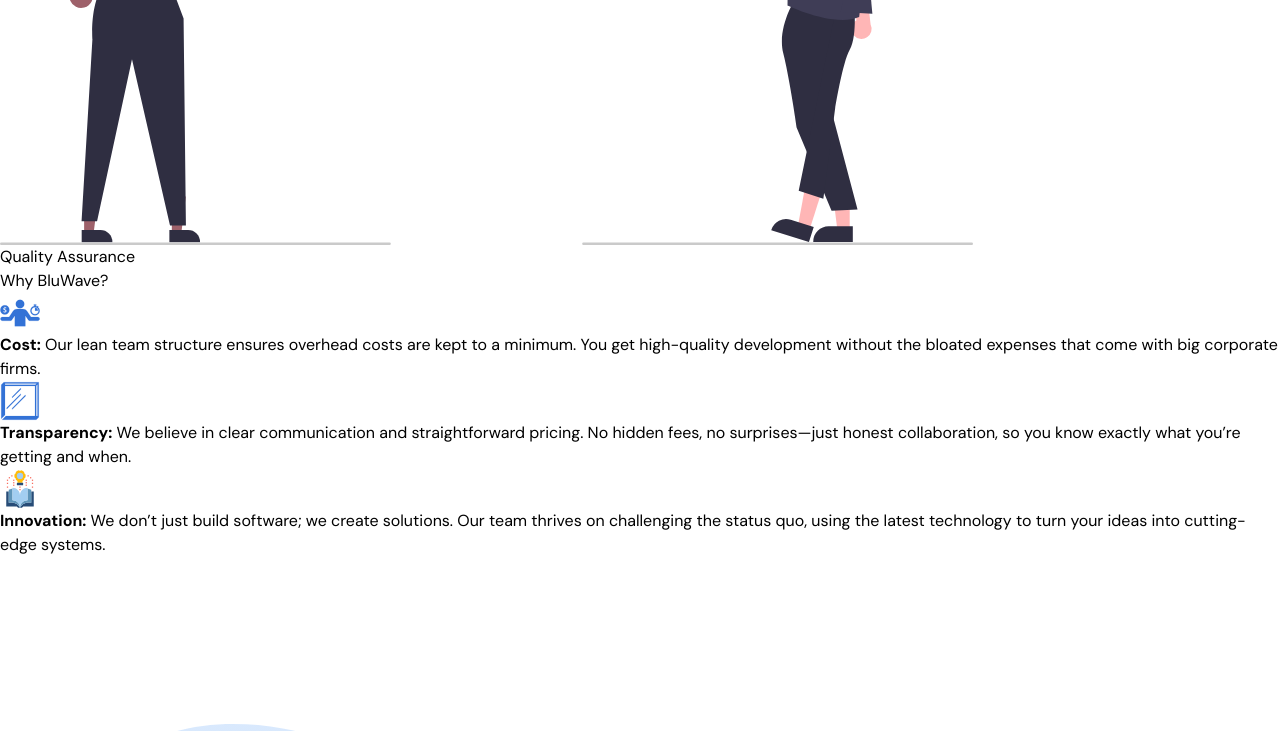
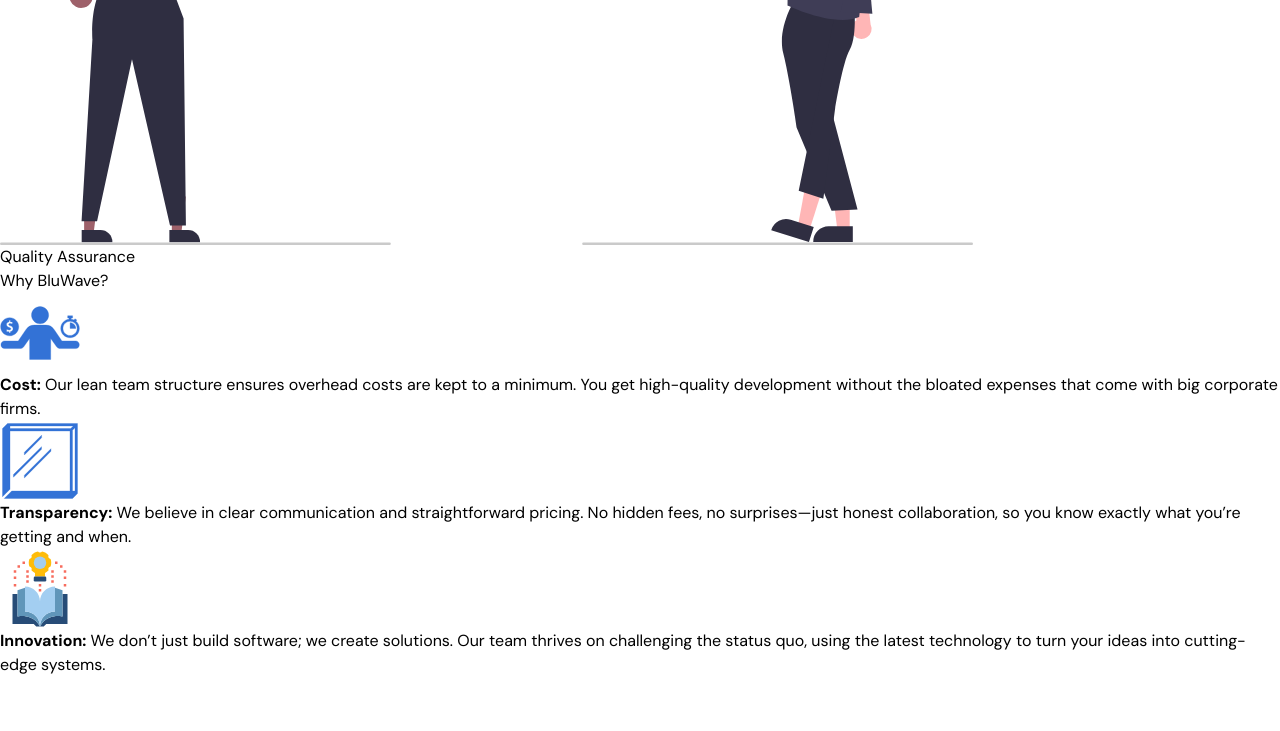
Before and after one commit to NicholasJardine/DeepBlu, a Next.js app: page / in a window 1280 px wide. Shown: the part 7050-7781 px from the top of the page. Built offline with nearby package versions, Linux system fonts and the light colour scheme.

Commit message:
made why us section responsive

```diff
--- a/src/components/waves.tsx
+++ b/src/components/waves.tsx
@@ -1,10 +1,31 @@
-// components/LottieAnimation.js
+// // components/LottieAnimation.js
+// import Lottie from "lottie-react";
+// import animationData from '@/assets/coder2.json'
+
+// const LottieAnimation = () => {
+//   return (
+//     <div style={{ width: 500, height: 500 }}>
+//       <Lottie animationData={animationData} loop={true} />
+//     </div>
+//   );
+// };
+
+// export default LottieAnimation;
+
+
 import Lottie from "lottie-react";
-import animationData from '@/assets/coder2.json'
+import animationData from '@/assets/coder2.json';
 
 const LottieAnimation = () => {
   return (
-    <div style={{ width: 500, height: 500 }}>
+    <div
+      style={{
+        width: '100%', // Default: full width
+        maxWidth: 500, // Maximum width for larger screens
+        height: 'auto', // Maintain aspect ratio
+      }}
+      className="sm:w-[200px] sm:h-[200px] md:w-[400px] md:h-[400px]" // Tailwind for responsive sizes
+    >
       <Lottie animationData={animationData} loop={true} />
     </div>
   );
--- a/src/sections/WhyUs.tsx
+++ b/src/sections/WhyUs.tsx
@@ -21,7 +21,7 @@
     >
       <div className="container mx-auto px-6 py-16">
         <div className="md:flex items-center gap-10">
-          <div className="md:w-1/2">
+          {/* <div className="md:w-1/2">
             <h1 className="text-5xl md:text-7xl font-bold tracking-tight text-[#183EC2] mt-6">
               Why BluWave?
             </h1>
@@ -45,7 +45,76 @@
                 </div>
               </li>
             </ul>
-          </div>
+          </div> */}
+          <div className="md:w-1/2 text-center md:text-left">
+  <h1 className="text-5xl md:text-7xl font-bold tracking-tight text-[#183EC2] mt-6">
+    Why BluWave?
+  </h1>
+  {/* <ul className="mt-6 space-y-6">
+    <li className="flex flex-col md:flex-row items-center md:items-start md:text-left gap-3">
+      <Image src="/cost-effective.svg" alt="Cost Icon" width={40} height={40} />
+      <div className="text-[#4A5568]">
+        <strong className="text-[#183EC2]">Cost:</strong> Our lean team structure ensures overhead costs are kept to a minimum. You get high-quality development without the bloated expenses that come with big corporate firms.
+      </div>
+    </li>
+    <li className="flex flex-col md:flex-row items-center md:items-start md:text-left gap-3">
+      <Image src="/transparency.svg" alt="Transparency Icon" width={40} height={40} />
+      <div className="text-[#4A5568]">
+        <strong className="text-[#183EC2]">Transparency:</strong> We believe in clear communication and straightforward pricing. No hidden fees, no surprises—just honest collaboration, so you know exactly what you’re getting and when.
+      </div>
+    </li>
+    <li className="flex flex-col md:flex-row items-center md:items-start md:text-left gap-3">
+      <Image src="/innovation.svg" alt="Innovation Icon" width={40} height={40} />
+      <div className="text-[#4A5568]">
+        <strong className="text-[#183EC2]">Innovation:</strong> We don’t just build software; we create solutions. Our team thrives on challenging the status quo, using the latest technology to turn your ideas into cutting-edge systems.
+      </div>
+    </li>
+  </ul> */}
+<ul className="mt-6 space-y-6">
+  <li className="flex flex-col md:flex-row items-center md:items-start gap-3">
+    <Image
+      src="/cost-effective.svg"
+      alt="Cost Icon"
+      width={80}
+      height={80}
+      className="md:w-[40px] md:h-[40px]"
+    />
+    <div className="text-[#4A5568] text-left mb-4 md:mb-0">
+      {/* Align text left and add spacing below for mobile */}
+      <strong className="text-[#183EC2]">Cost:</strong> Our lean team structure ensures overhead costs are kept to a minimum. You get high-quality development without the bloated expenses that come with big corporate firms.
+    </div>
+  </li>
+  <li className="flex flex-col md:flex-row items-center md:items-start gap-3">
+    <Image
+      src="/transparency.svg"
+      alt="Transparency Icon"
+      width={80}
+      height={80}
+      className="md:w-[40px] md:h-[40px]"
+    />
+    <div className="text-[#4A5568] text-left mb-4 md:mb-0">
+      {/* Align text left and add spacing below for mobile */}
+      <strong className="text-[#183EC2]">Transparency:</strong> We believe in clear communication and straightforward pricing. No hidden fees, no surprises—just honest collaboration, so you know exactly what you’re getting and when.
+    </div>
+  </li>
+  <li className="flex flex-col md:flex-row items-center md:items-start gap-3">
+    <Image
+      src="/innovation.svg"
+      alt="Innovation Icon"
+      width={80}
+      height={80}
+      className="md:w-[40px] md:h-[40px]"
+    />
+    <div className="text-[#4A5568] text-left mb-4 md:mb-0">
+      {/* Align text left and add spacing below for mobile */}
+      <strong className="text-[#183EC2]">Innovation:</strong> We don’t just build software; we create solutions. Our team thrives on challenging the status quo, using the latest technology to turn your ideas into cutting-edge systems.
+    </div>
+  </li>
+</ul>
+
+
+</div>
+
           <div className="mt-10 md:mt-0 md:w-1/2 flex justify-center items-center relative">
             <motion.div style={{ translateY }}>
               <LottieAnimation />
```
